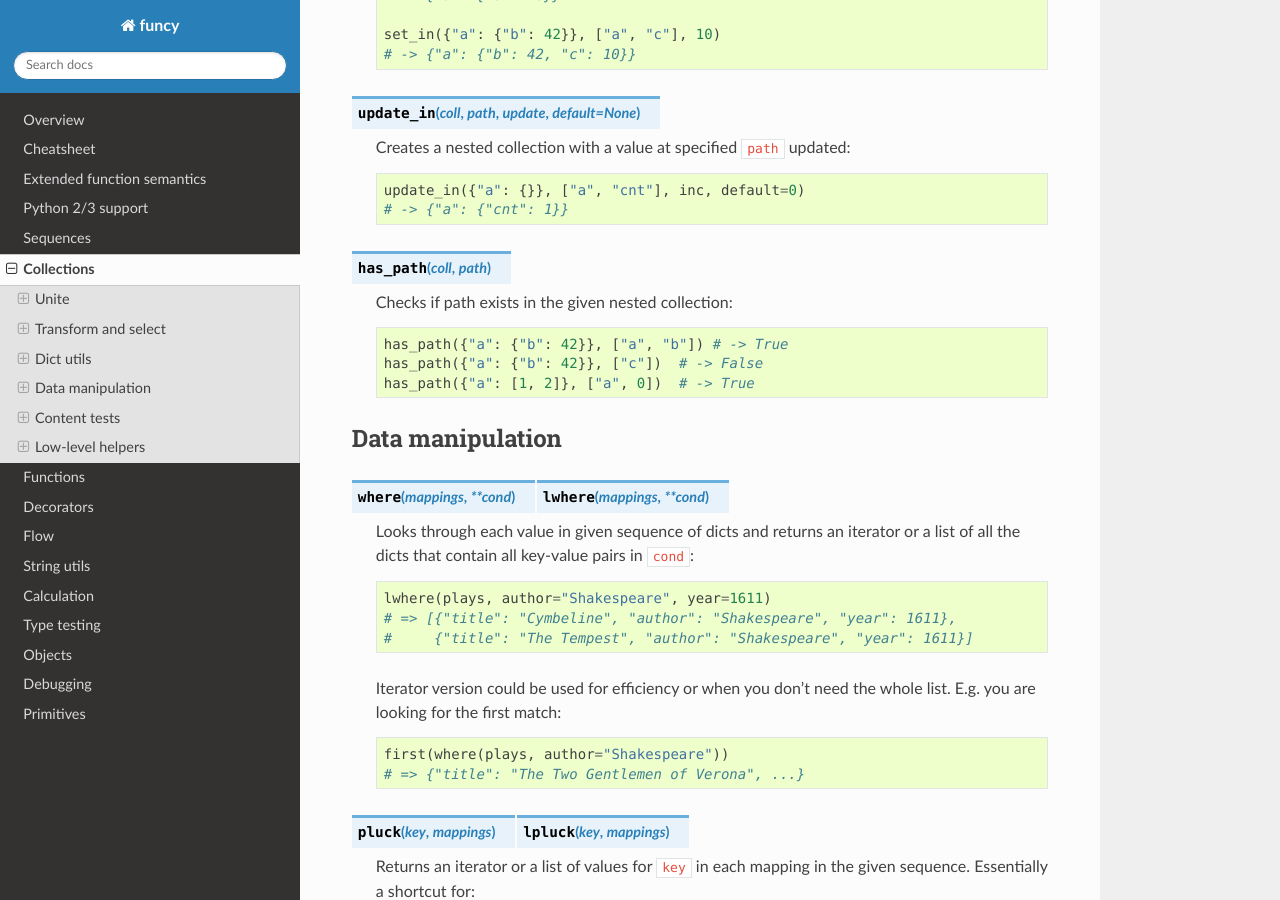
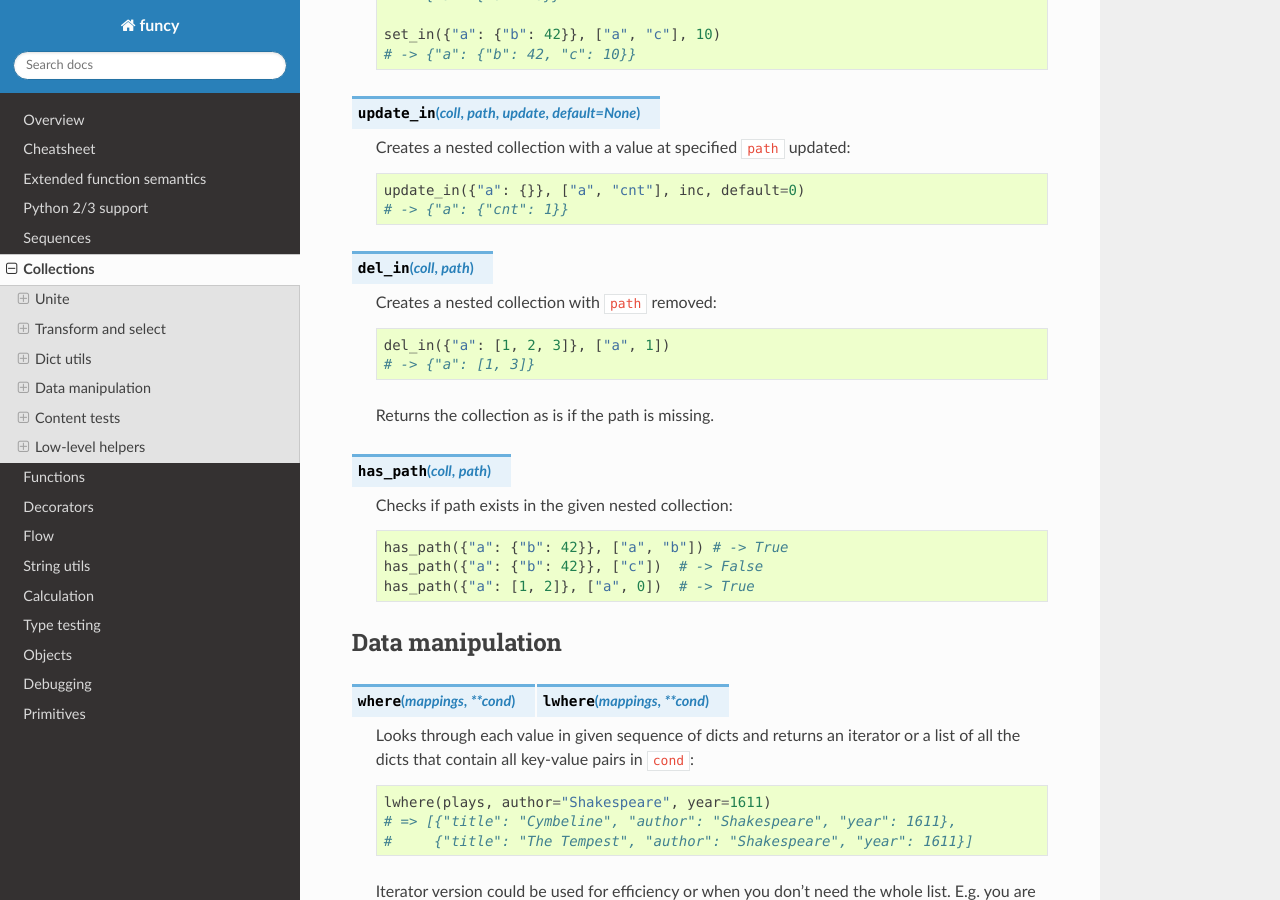
Before and after one commit to Jamaal224/funcy, a Sphinx documentation site: the page built from docs/colls.rst, in a window 1280 px wide and 900 px high, scrolled down 4613 px. Built offline with Sphinx 7.4.7 and the Read the Docs theme 2.0.0, drawn with Linux system fonts in a browser that asks for light colours.

Commit message:
Add del_in()
Closes #102

```diff
--- a/docs/cheatsheet.rst
+++ b/docs/cheatsheet.rst
@@ -33,7 +33,7 @@ Join                  :func:`merge` :func:`merge_with` :func:`join` :func:`join_
 Transform             :func:`walk` :func:`walk_keys` :func:`walk_values`
 Filter                :func:`select` :func:`select_keys` :func:`select_values` :func:`compact`
 Dicts :ref:`*<colls>` :func:`flip` :func:`zipdict` :func:`pluck` :func:`where` :func:`itervalues` :func:`iteritems` :func:`zip_values` :func:`zip_dicts` :func:`project` :func:`omit`
-Misc                  :func:`empty` :func:`get_in` :func:`set_in` :func:`update_in` :func:`has_path`
+Misc                  :func:`empty` :func:`get_in` :func:`set_in` :func:`update_in` :func:`del_in` :func:`has_path`
 ===================== ==============================================================
 
 
--- a/docs/colls.rst
+++ b/docs/colls.rst
@@ -220,6 +220,16 @@ Dict utils
         # -> {"a": {"cnt": 1}}
 
 
+.. function:: del_in(coll, path)
+
+    Creates a nested collection with ``path`` removed::
+
+        del_in({"a": [1, 2, 3]}, ["a", 1])
+        # -> {"a": [1, 3]}
+
+    Returns the collection as is if the path is missing.
+
+
 .. function:: has_path(coll, path)
 
     Checks if path exists in the given nested collection::
--- a/docs/descriptions.html
+++ b/docs/descriptions.html
@@ -480,6 +480,10 @@
     <b>update_in<em>(coll, path, update, default=None)</em></b><br><br>
     Creates a copy of <em>coll</em> with a value updated at <em>path</em>.
 </div>
+<div name="del_in">
+    <b>del_in<em>(coll, path)</em></b><br><br>
+    Creates a copy of <em>coll</em> with <em>path</em> removed.
+</div>
 <div name="has_path">
     <b>has_path<em>(coll, path)</em></b><br><br>
     Tests whether <em>path</em> exists in a nested <em>coll</em>.
```
Also changed, not shown: 2 other files.
